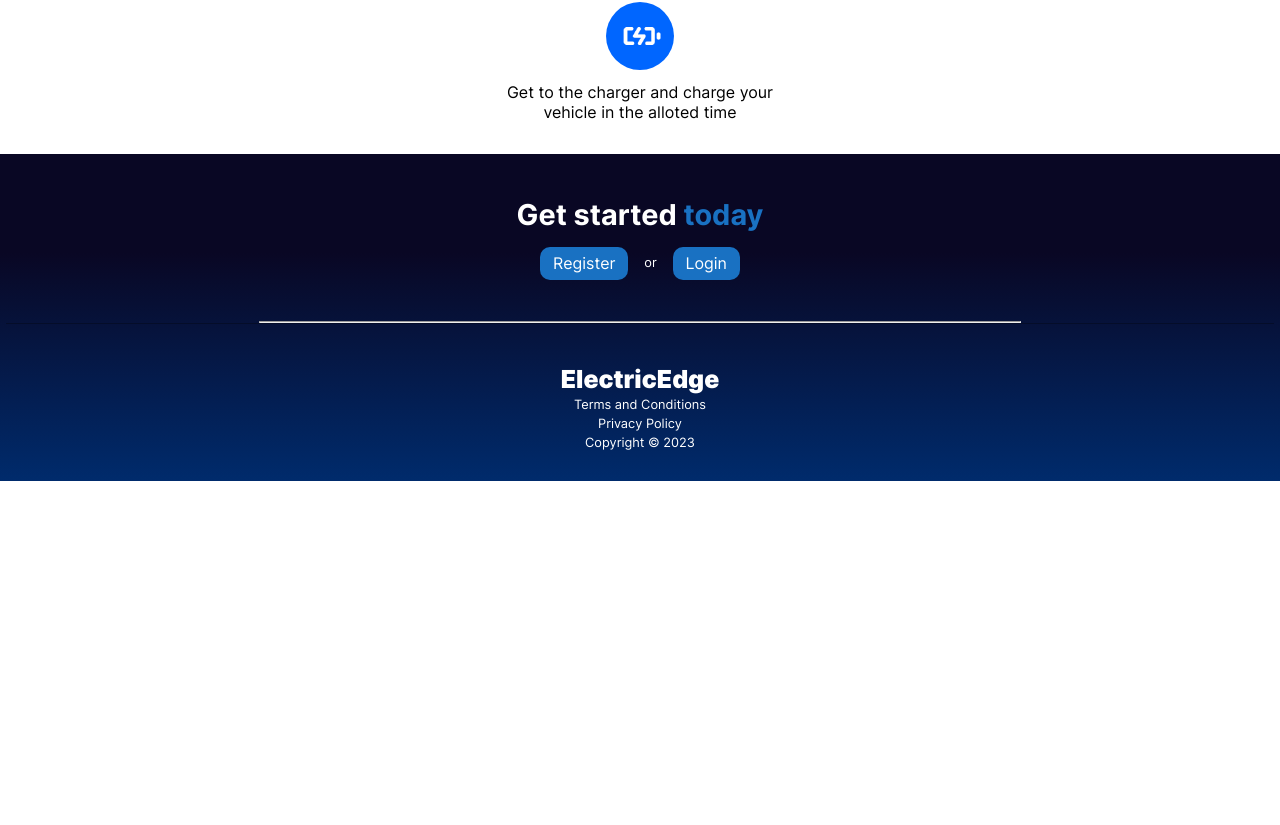
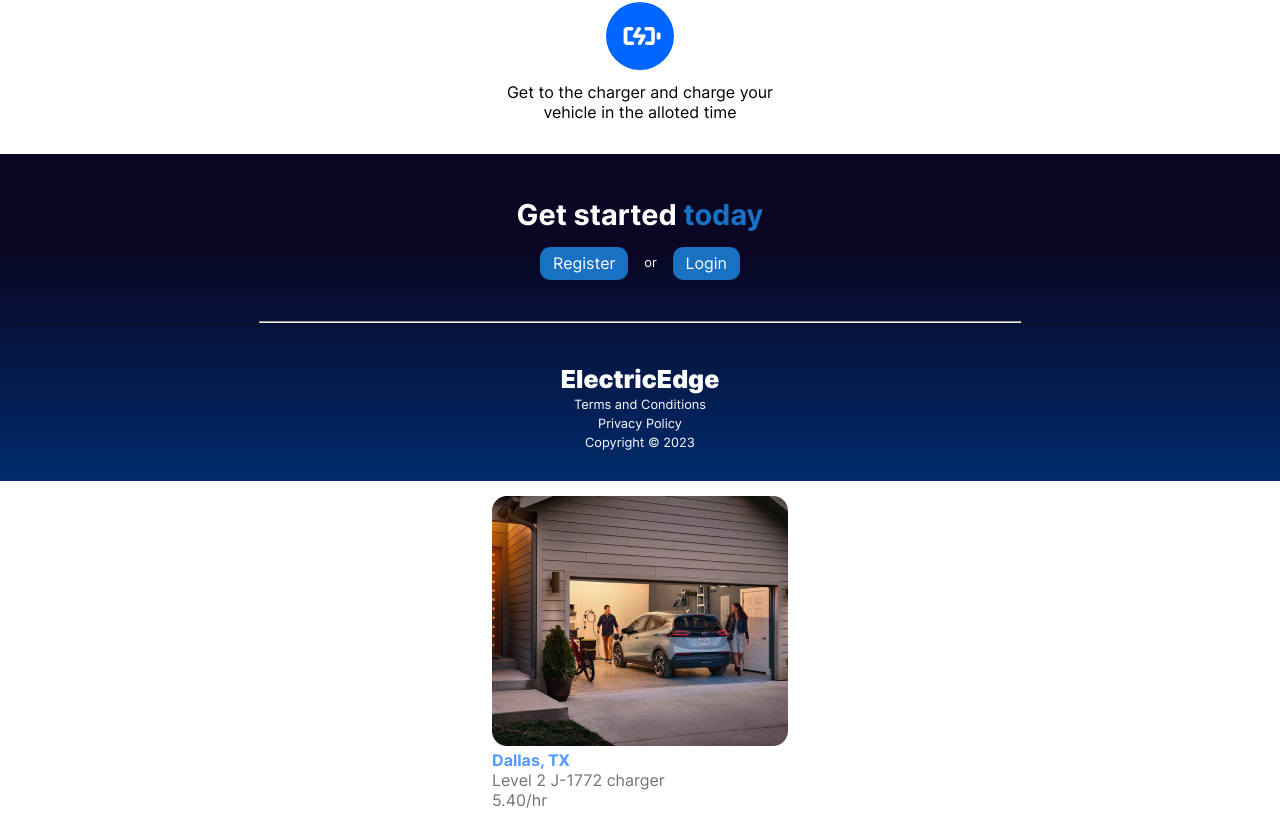
Before and after one commit to krishabbashyal/electric-edge, a Vue app in the folder client/: page / in a window 1280 px wide. Shown: the part 1125-1950 px from the top of the page. Before the commit the page ends 1606 px from the top, so only its background shows below. Built offline with nearby package versions, Linux system fonts and the light colour scheme.

Commit message:
made changes

```diff
--- a/client/src/App.vue
+++ b/client/src/App.vue
@@ -5,6 +5,7 @@
     <about-application />
     <how-it-works />
     <landing-page-footer />
+    <charger-card chargerImage="DallasCharger.png" chargerCity="Dallas, TX" chargerCategory="Level 2 J-1772 charger" chargerPrice="5.40/hr"/>
   </div>
 </template>
 
@@ -14,6 +15,7 @@ import HeroSection from "./components/HeroSection.vue";
 import AboutApplication from "./components/AboutApplication.vue";
 import HowItWorks from "./components/HowItWorks.vue";
 import LandingPageFooter from "./components/LandingPageFooter.vue";
+import ChargerCard from "./components/ChargerCard.vue";
 
 export default {
   name: "App",
@@ -23,6 +25,7 @@ export default {
     AboutApplication,
     HowItWorks,
     LandingPageFooter,
+    ChargerCard
   },
 };
 </script>
--- /dev/null
+++ b/client/src/components/ChargerCard.vue
@@ -0,0 +1,56 @@
+<template>
+    <div class="width-container">
+    <div class='charger-card'>
+        <img :src="require(`../assets/images/${chargerImage}`)" />
+        <p class="blue-highlight">{{chargerCity}}</p>
+        <p class="faded-blk">{{chargerCategory}}</p>
+        <p class="faded-blk">{{chargerPrice}}</p>
+    </div>
+    </div>
+</template>
+
+<script>
+export default {
+  name: "ChargerCard",
+  props: {
+    chargerImage: {
+        type: String,
+        required: true
+    },
+    chargerCity: {
+        type: String,
+        required: true
+    },
+    chargerCategory: {
+        type: String,
+        required: true
+    },
+    chargerPrice: {
+        type: String,
+        required: true
+    }
+  }
+};
+</script>
+
+<style scoped>
+
+.width-container{
+  margin: 15px;
+  display: flex;
+  justify-content: center;
+
+}
+
+
+
+.blue-highlight{
+    color: #589BFF;
+    font-weight: bold;
+}
+
+.faded-blk{
+   color:#737373
+}
+
+</style>
--- a/client/src/components/HowItWorks.vue
+++ b/client/src/components/HowItWorks.vue
@@ -5,8 +5,6 @@
         <get-started-steps image="Research.png" message="Search for potential chargers in your area"/>
         <get-started-steps image="Connection.png" message="Send a request to book the charger for as long as needed"/>
         <get-started-steps image="Charge.png" message="Get to the charger and charge your vehicle in the alloted time"/>
-
-
     </div>
 </template>
 
```
Also changed, not shown: client/src/assets/images/DallasCharger.png (added).
